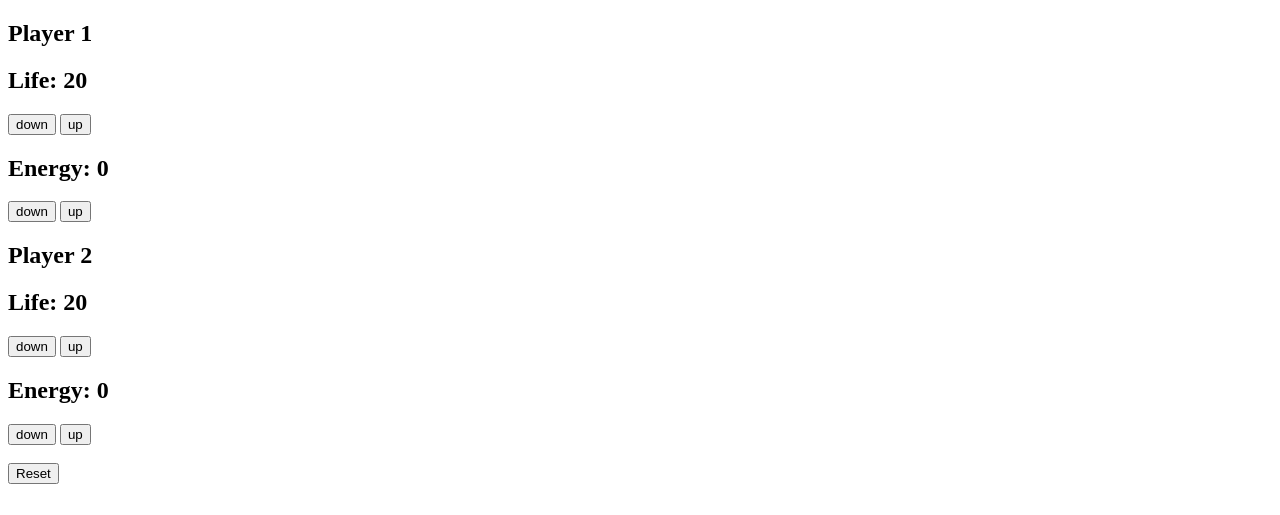
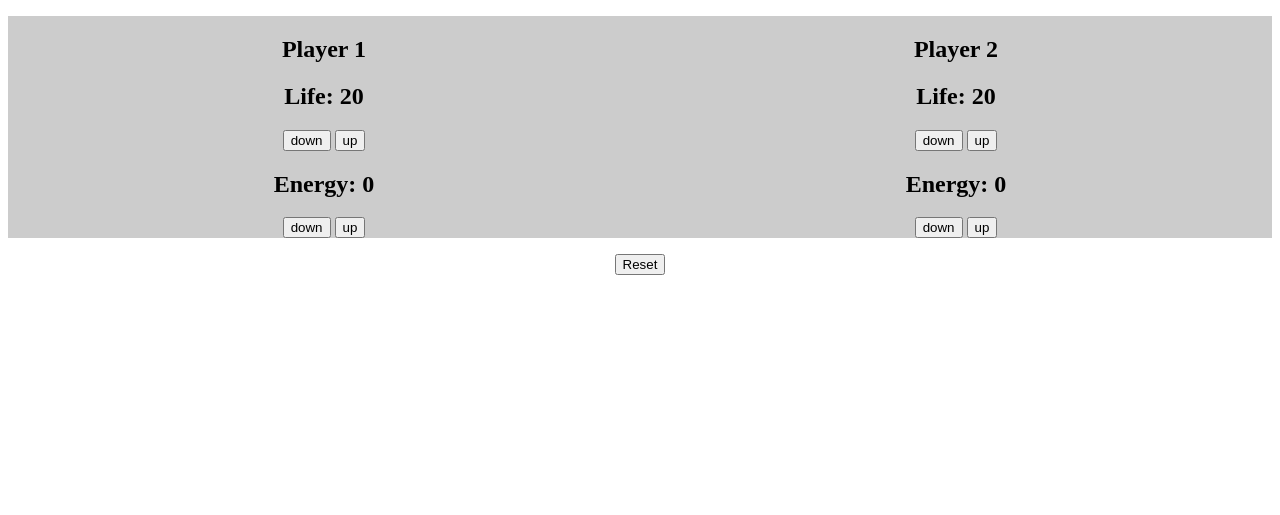
Before and after one commit to tomfuller/mtg_life_counter, a PHP site: page / in a window 1280 px wide. Shown: the part 120-635 px from the top of the page. Run offline with PHP 8.4, Linux system fonts and the light colour scheme.

Commit message:
centered both players in a 50% split along with the reset button

```diff
--- a/index.html
+++ b/index.html
@@ -13,6 +13,7 @@
     <h1>MTG Life Counter</h1>
   </div>
 
+  <div class="player1col">
     <h2>Player 1</h2>
     <h2 id='player1-life'></h2>
     <button id='p1-life-down'>down</button>
@@ -20,7 +21,9 @@
     <h2 id='player1-energy'></h2>
     <button id='p1-energy-down'>down</button>
     <button id='p1-energy-up'>up</button>
+  </div>
 
+  <div class="player2col">
     <h2>Player 2</h2>
     <h2 id='player2-life'></h2>
     <button id='p2-life-down'>down</button>
@@ -28,11 +31,13 @@
     <h2 id='player2-energy'></h2>
     <button id='p2-energy-down'>down</button>
     <button id='p2-energy-up'>up</button>
+  </div>
 
   <br>
   <br>
+  <div class="reset">
     <button id='reset'>Reset</button>
-
+  </div>
 
   <script src="jquery-3.1.1.js"></script>
   <script src="src/Player.js"></script>
--- a/style.css
+++ b/style.css
@@ -5,3 +5,20 @@
 	margin-bottom: 1em;
   text-align: center;
 }
+
+.player1col,.player2col
+{
+	float: left;
+	background-color: #ccc;
+	margin-bottom: 1em;
+	/*margin-left: 3%;*/
+  text-align: center;
+}
+
+.reset
+{
+  text-align: center;
+}
+
+.player1col { width: 50%; }
+.player2col { width: 50%; }
```
Lines whose indentation alone changed are shown as unchanged.
